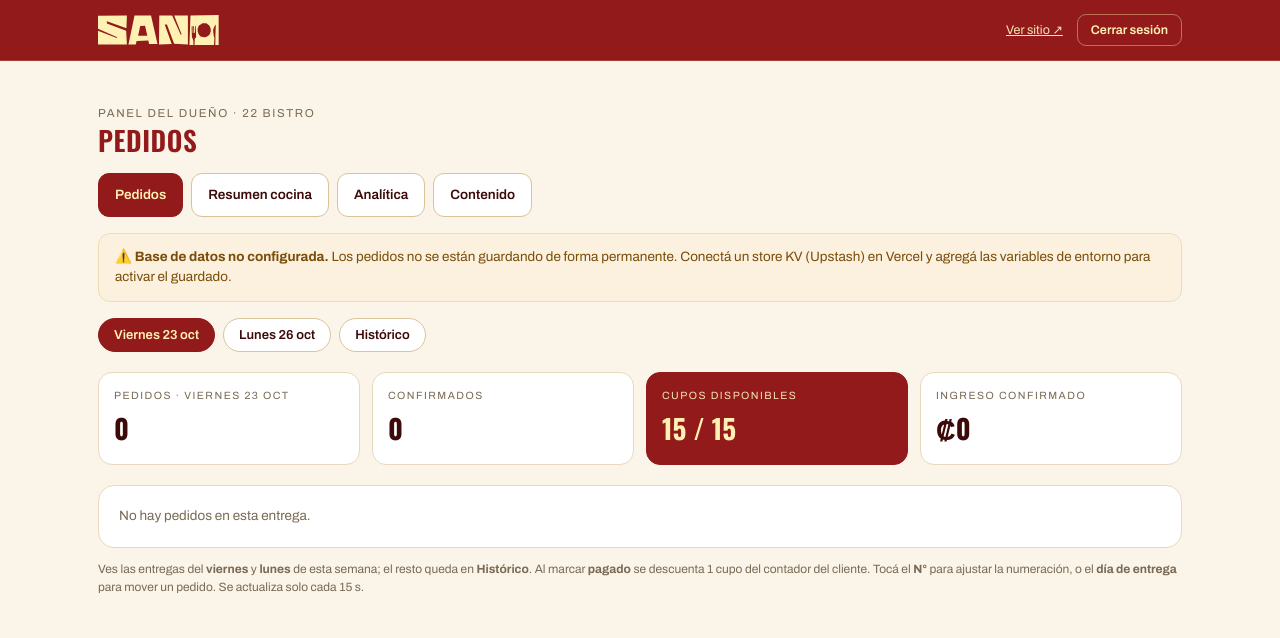
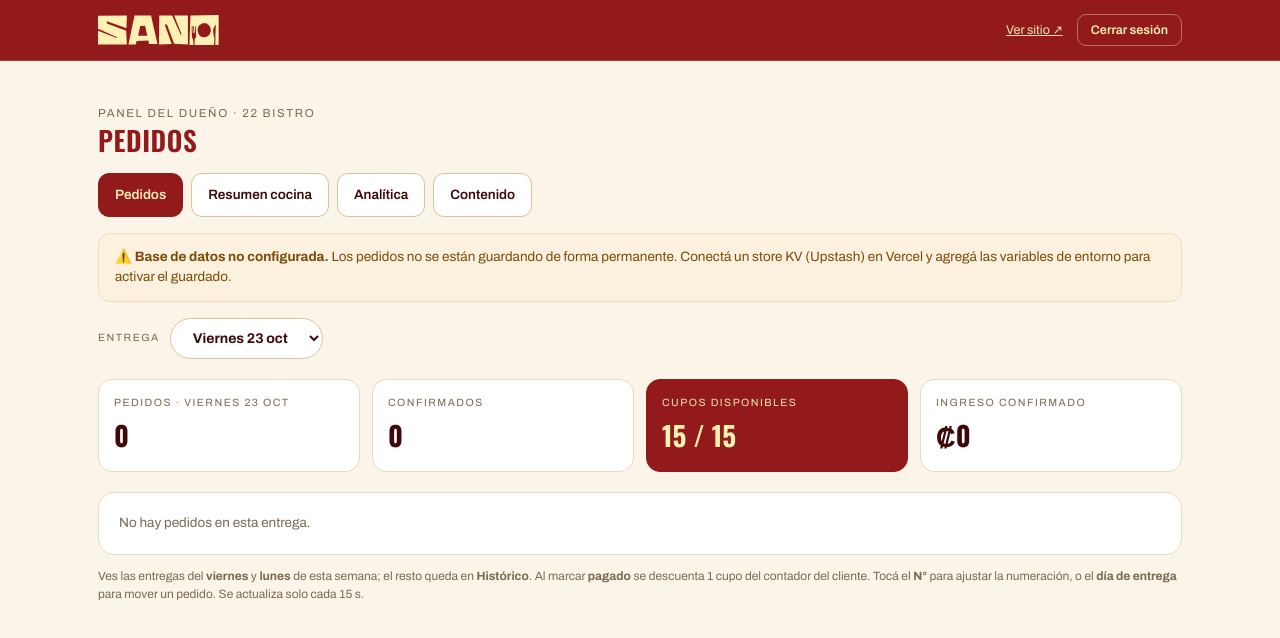
Before and after one commit to matiaslirman/SANO, a Next.js app: page /admin/pedidos in a window 1280 px wide. Shown: the top 638 px of the page. Built offline with nearby package versions, Linux system fonts and the light colour scheme.

Commit message:
Pedidos: dropdown para elegir el día en vez de pills
Co-Authored-By: Claude Sonnet 5.5 <noreply@anthropic.com>
Claude-Session: https://claude.ai/code/session_01P7MCPPY55ucudREhK1EBiQ

```diff
--- a/app/admin/admin.css
+++ b/app/admin/admin.css
@@ -136,3 +136,9 @@
 .ev-hint{margin-top:14px;background:var(--crema-bg);border:1px solid var(--line);border-radius:10px;padding:10px 13px;font-size:12.5px;color:var(--muted)}
 .ev-hint b{color:var(--bordo-ink)}
 @media(max-width:600px){.ev-grid{grid-template-columns:1fr}}
+
+/* dropdown de día (reemplaza pills) */
+.dsel{display:inline-flex;align-items:center;gap:10px;max-width:100%}
+.dsel-k{font-size:10.5px;letter-spacing:.14em;text-transform:uppercase;color:var(--muted)}
+.dsel-sel{border:1px solid var(--line-strong);background:#fff;color:var(--bordo-ink);border-radius:999px;padding:11px 18px;font-family:var(--body);font-weight:700;font-size:14px;cursor:pointer;min-width:0;max-width:100%}
+.dsel-sel:focus-visible{outline:2px solid var(--bordo);outline-offset:2px}
--- /dev/null
+++ b/components/admin/DaySelect.tsx
@@ -0,0 +1,34 @@
+"use client";
+
+export interface DayOpt {
+  id: string;
+  label: string;
+  badge?: number; // pendientes; se muestra entre paréntesis
+}
+
+/** Dropdown para elegir el día/entrega en el panel (reemplaza a las pills). */
+export function DaySelect({
+  options,
+  value,
+  onChange,
+  label = "Entrega",
+}: {
+  options: DayOpt[];
+  value: string;
+  onChange: (id: string) => void;
+  label?: string;
+}) {
+  return (
+    <label className="dsel">
+      <span className="dsel-k">{label}</span>
+      <select className="dsel-sel" value={value} onChange={(e) => onChange(e.target.value)}>
+        {options.map((o) => (
+          <option key={o.id} value={o.id}>
+            {o.label}
+            {o.badge ? ` (${o.badge})` : ""}
+          </option>
+        ))}
+      </select>
+    </label>
+  );
+}
--- a/components/admin/OrdersView.tsx
+++ b/components/admin/OrdersView.tsx
@@ -4,6 +4,7 @@ import { useCallback, useEffect, useMemo, useState } from "react";
 import type { Order } from "@/lib/types";
 import { crc } from "@/lib/format";
 import type { WinOpt } from "./WindowTabs";
+import { DaySelect, type DayOpt } from "./DaySelect";
 
 interface Data {
   orders: Order[];
@@ -155,6 +156,13 @@ export function OrdersView({ initial }: { initial: Data }) {
     [orders]
   );
 
+  const dayOptions = useMemo<DayOpt[]>(() => {
+    const opts: DayOpt[] = initial.cycleWindows.map((w) => ({ id: w.id, label: shortWinLabel(w.label) }));
+    if (evt) opts.push({ id: "event", label: `★ ${evt.label}`, badge: eventPending });
+    opts.push({ id: "hist", label: "Histórico", badge: histPending });
+    return opts;
+  }, [initial.cycleWindows, evt, eventPending, histPending]);
+
   const stats = useMemo(() => {
     const paid = scoped.filter((o) => o.status === "pagado");
     const total = isEventTab ? (evt?.cuposTotales ?? 0) : cuposTotales;
@@ -175,43 +183,8 @@ export function OrdersView({ initial }: { initial: Data }) {
 
   return (
     <>
-      <div className="wtabs" role="tablist" aria-label="Entrega">
-        {initial.cycleWindows.map((w) => (
-          <button
-            key={w.id}
-            type="button"
-            role="tab"
-            aria-selected={selTab === w.id}
-            className={`wtab${selTab === w.id ? " on" : ""}`}
-            onClick={() => setSelTab(w.id)}
-          >
-            {shortWinLabel(w.label)}
-          </button>
-        ))}
-        {evt && (
-          <button
-            type="button"
-            role="tab"
-            aria-selected={isEventTab}
-            className={`wtab wtab-event${isEventTab ? " on" : ""}`}
-            onClick={() => setSelTab("event")}
-            title={evt.label}
-          >
-            <span className="wtab-star" aria-hidden="true">★</span>
-            {evt.label}
-            {eventPending > 0 && <span className="wtab-badge">{eventPending}</span>}
-          </button>
-        )}
-        <button
-          type="button"
-          role="tab"
-          aria-selected={isHist}
-          className={`wtab${isHist ? " on" : ""}`}
-          onClick={() => setSelTab("hist")}
-        >
-          Histórico
-          {histPending > 0 && <span className="wtab-badge">{histPending}</span>}
-        </button>
+      <div className="wtabs">
+        <DaySelect options={dayOptions} value={selTab} onChange={setSelTab} />
       </div>
 
       <div className="astat">
```
